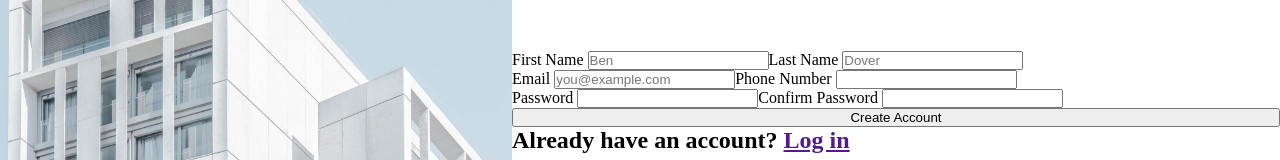
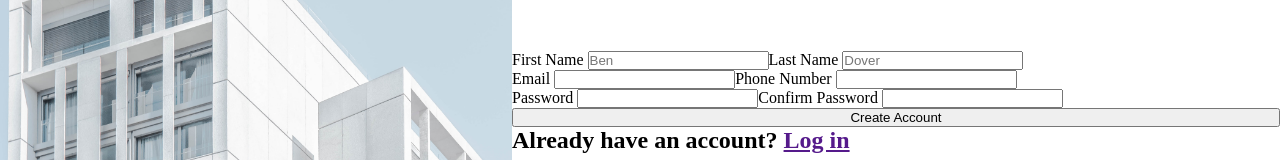
Before and after one commit to heyitsmadan/signUpForm, a plain HTML site: page index.html in a window 1280 px wide. Shown: the part 298-458 px from the top of the page. Drawn offline with Linux system fonts and the light colour scheme.

Commit message:
Remove unnecessary placeholders

```diff
--- a/index.html
+++ b/index.html
@@ -27,7 +27,7 @@
             <div class="row">
                 <div class="input">
                     <label for="email">Email</label>
-                    <input type="email" name="email" id="email" placeholder="you@example.com">
+                    <input type="email" name="email" id="email">
                 </div>
 
                 <div class="input">
```
